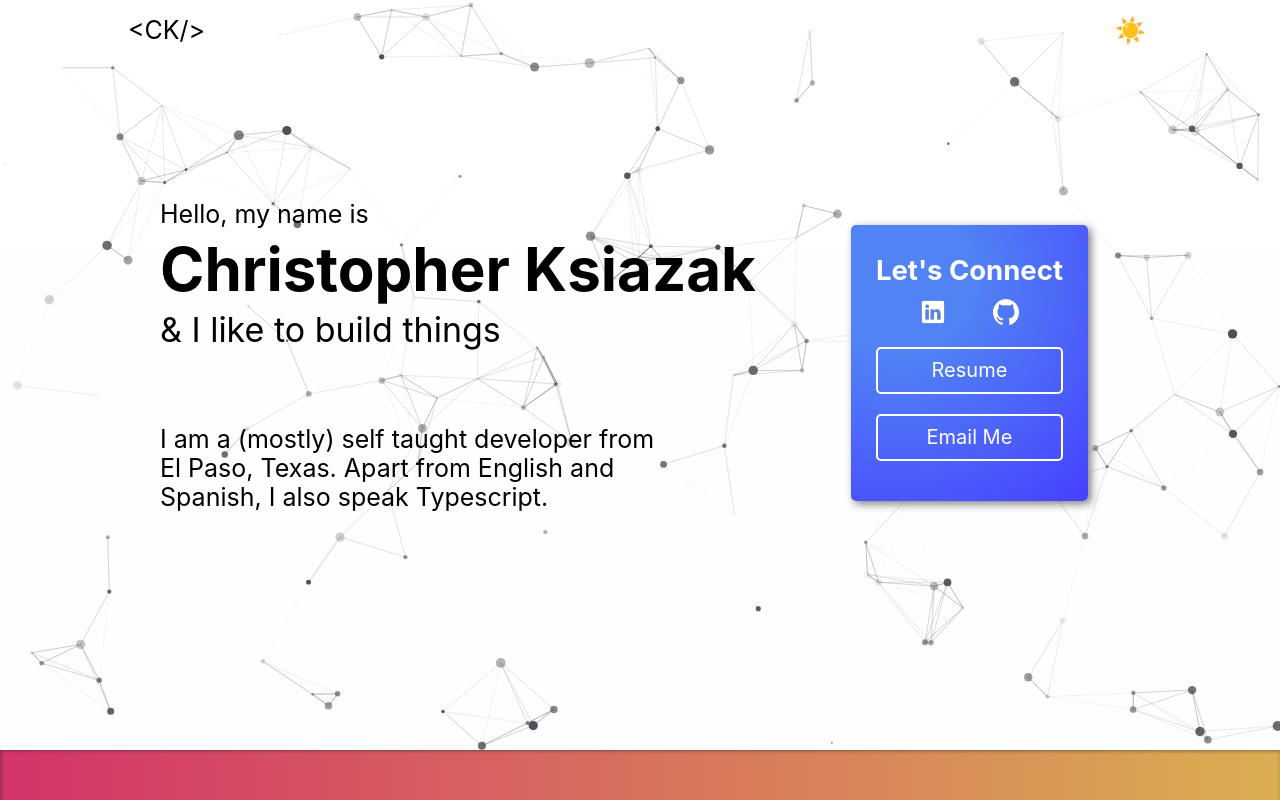
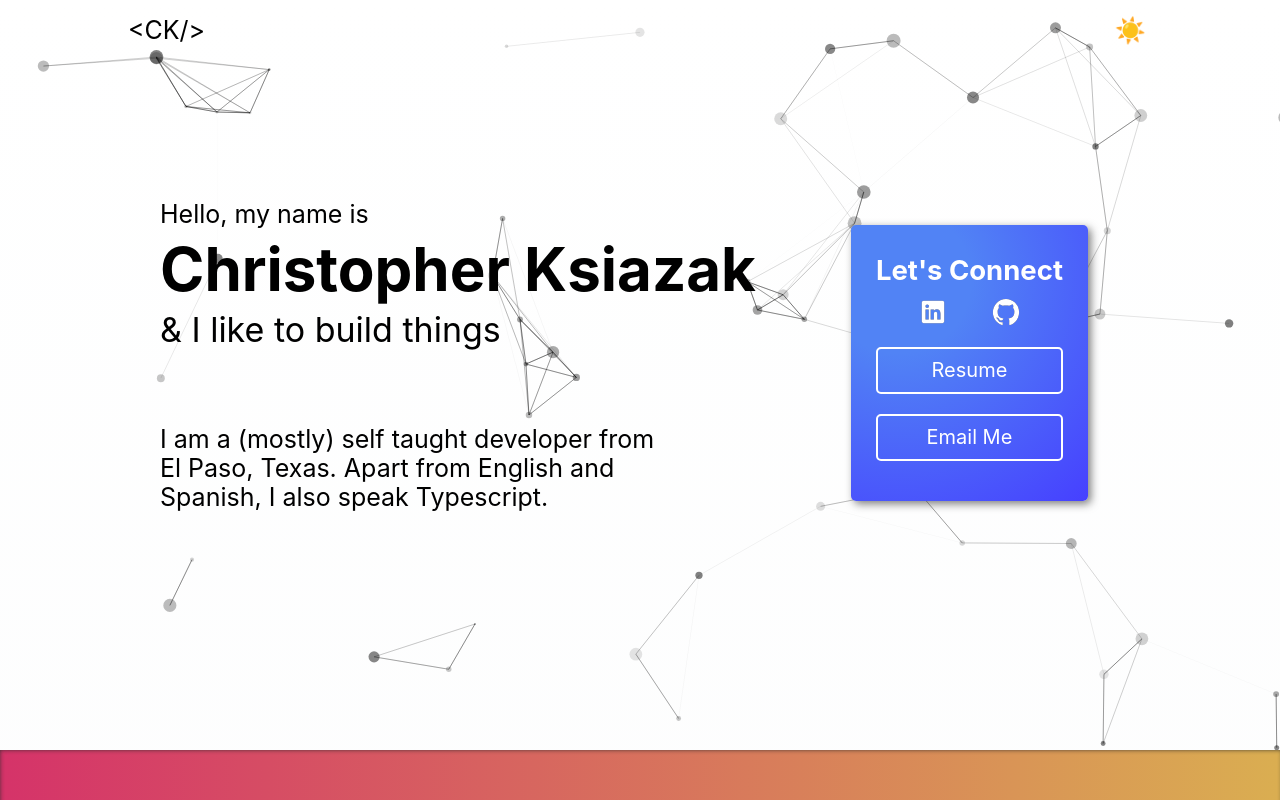
Before and after one commit to cksiazak/ksiazak.dev, a Next.js app: page / in a window 1280 px wide. Shown: the top 800 px of the page. Built offline with nearby package versions, Linux system fonts and the light colour scheme.

Commit message:
upgrading

```diff
--- a/lib/registry.tsx
+++ b/lib/registry.tsx
@@ -9,8 +9,6 @@ export default function StyledComponentsRegistry({
 }: {
   children: React.ReactNode
 }) {
-  // Only create stylesheet once with lazy initial state
-  // x-ref: https://reactjs.org/docs/hooks-reference.html#lazy-initial-state
   const [styledComponentsStyleSheet] = useState(() => new ServerStyleSheet())
 
   useServerInsertedHTML(() => {
--- a/pages/_document.tsx
+++ b/pages/_document.tsx
@@ -1,5 +1,4 @@
 import Document, { Html, Head, Main, NextScript, DocumentContext } from 'next/document'
-import { ServerStyleSheet } from 'styled-components'
 
 export default class CustomDocument extends Document {
   render() {
--- a/src/components/Heading/Particles.tsx
+++ b/src/components/Heading/Particles.tsx
@@ -1,7 +1,6 @@
-import React, { useCallback } from "react"
-import { loadFull } from "tsparticles"
-import Particles from "react-tsparticles"
-import type { Engine } from "tsparticles-engine";
+import React, { useState, useEffect } from "react"
+import Particles, { initParticlesEngine } from "@tsparticles/react"
+import { loadSlim } from '@tsparticles/slim'
 import { isMobile } from "react-device-detect"
 import styled from "styled-components"
 
@@ -25,130 +24,110 @@ const ParticleWrapper = styled.div`
 
 const ParticlesContainer = () => {
   const { isDarkMode } = useTheme()
-  const particlesInit = useCallback(async (engine: Engine) => {
-    await loadFull(engine);
+  const [init, setInit] = useState(false);
+
+  useEffect(() => {
+    initParticlesEngine(async (engine) => {
+      await loadSlim(engine);
+    }).then(() => {
+      setInit(true);
+    });
   }, []);
 
   return (
     <ParticleWrapper>
+      {init &&
         <Particles
           id="particles"
-        init={particlesInit}
           options={{
             style: {
-            position: "relative",
+              position: 'relative',
             },
             particles: {
               number: {
-              value: 150,
+                value: 120,
                 density: {
                   enable: true,
-                value_area: 800,
                 },
               },
               color: {
-              value: !isDarkMode
-                ? "#4F5057"
-                : ["#BD10E0", "#B8E986", "#50E3C2", "#FFD300", "#E86363"],
+                value: "#000",
               },
               shape: {
                 type: "circle",
-              stroke: {
-                width: 0,
-                color: "#000000",
-              },
-              polygon: {
-                nb_sides: 6,
-              },
-              image: {
-                src: "img/github.svg",
-                width: 100,
-                height: 100,
-              },
               },
               opacity: {
-              value: 1,
-              random: true,
-              anim: {
+                value: {
+                  min: 0.1,
+                  max: 0.5,
+                },
+                animation: {
                   enable: true,
                   speed: 1,
-                opacity_min: 0,
                   sync: false,
                 },
               },
               size: {
-              value: 5,
-              random: true,
-              anim: {
-                enable: false,
-                speed: 4,
-                size_min: 0.3,
+                value: {
+                  min: 1,
+                  max: 7,
+                },
+                animation: {
+                  enable: true,
+                  speed: 20,
                   sync: false,
                 },
               },
-            line_linked: {
+              links: {
                 enable: true,
-              distance: 96,
-              color: !isDarkMode ? "#4F5057" : "#FFF",
-              opacity: 0.3,
+                distance: 150,
+                color: "#000",
+                opacity: 0.4,
                 width: 1,
               },
               move: {
                 enable: true,
-              speed: 2,
-              direction: "none",
-              random: true,
-              straight: false,
-              out_mode: "out",
-              bounce: false,
-              attract: {
-                enable: false,
-                rotateX: 600,
-                rotateY: 600,
-              },
+                speed: 1,
               },
             },
             interactivity: {
-            detect_on: "canvas",
               events: {
-              onhover: {
-                enable: isMobile ? false : true,
-                mode: "bubble",
+                onHover: {
+                  enable: true,
+                  mode: "grab",
                 },
-              onclick: {
-                enable: isMobile ? false : true,
+                onClick: {
+                  enable: true,
                   mode: "push",
                 },
-              resize: true,
               },
               modes: {
                 grab: {
-                distance: 400,
-                line_linked: {
+                  distance: 200,
+                  links: {
                     opacity: 1,
                   },
                 },
                 bubble: {
-                distance: 150,
-                size: 7,
+                  distance: 400,
+                  size: 40,
                   duration: 2,
-                opacity: 1,
+                  opacity: 0.8,
                 },
                 repulse: {
                   distance: 200,
-                duration: 0.4,
                 },
                 push: {
-                particles_nb: 4,
+                  quantity: 4,
                 },
                 remove: {
-                particles_nb: 2,
+                  quantity: 2,
                 },
               },
             },
-          retina_detect: true,
           }}
         />
+      }
     </ParticleWrapper>
   )
 }
```
Also changed, not shown: package.json (+15 -13 lines), 1 other file (tests, documents, lock files or other folders). Lines whose indentation alone changed are shown as unchanged.
